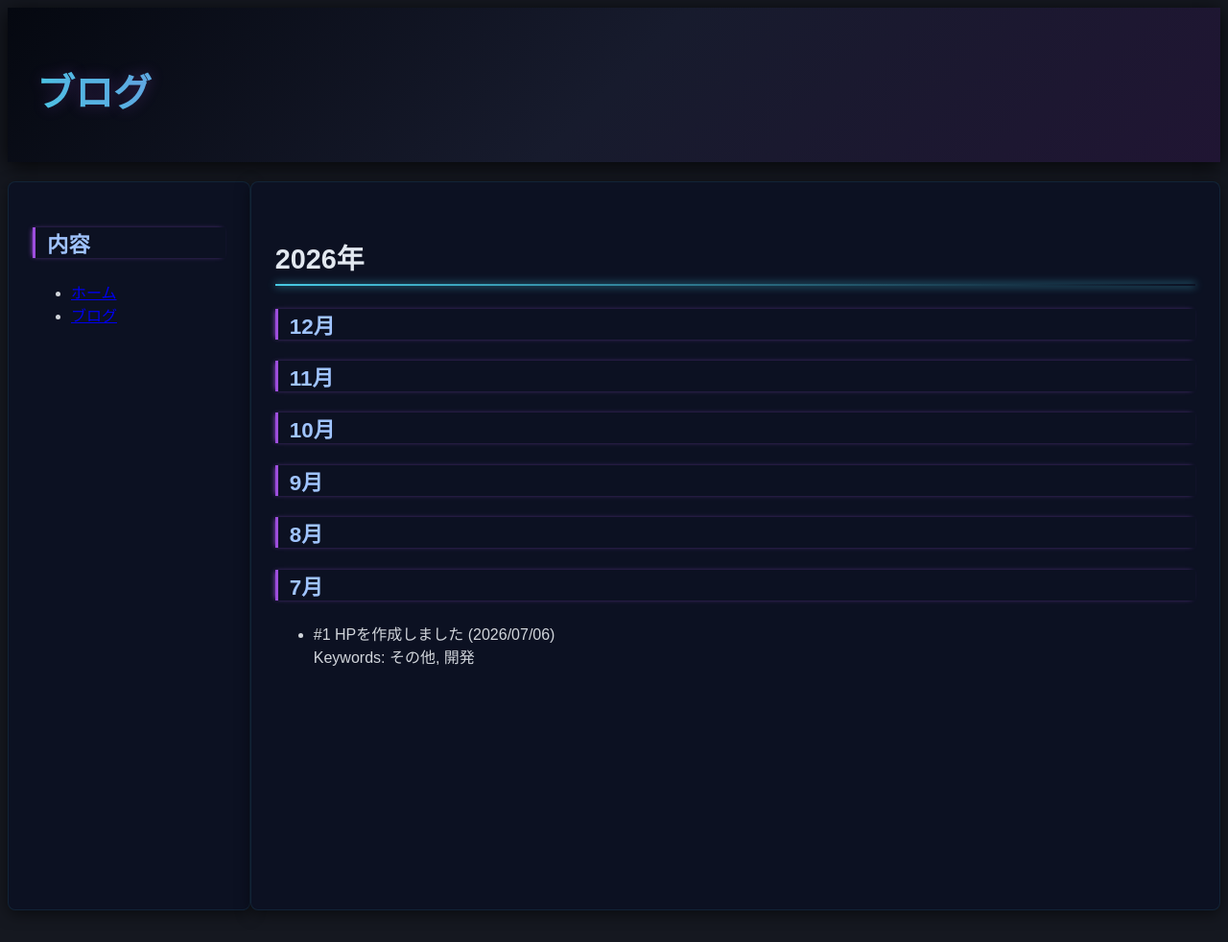
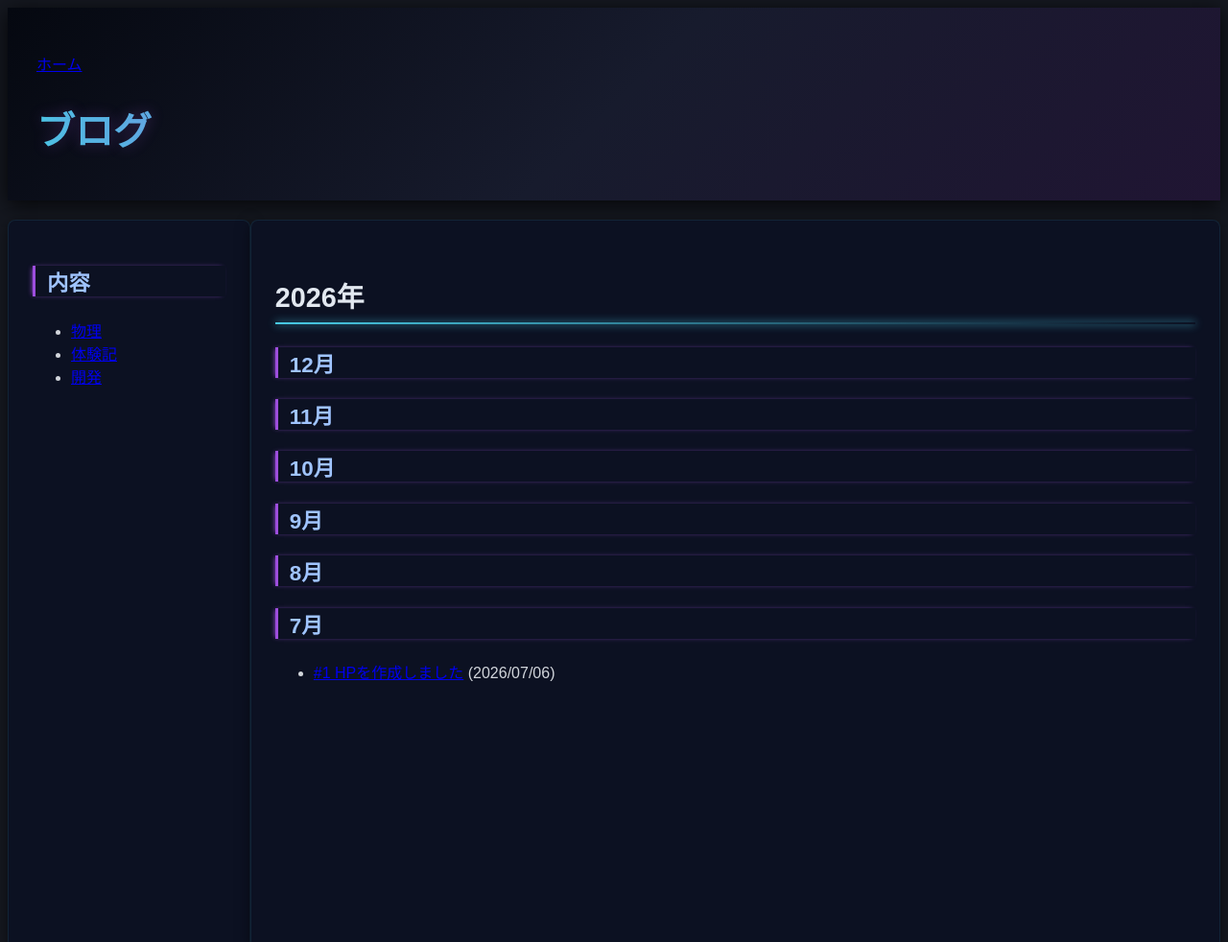
Before and after one commit to sirius256asteria-hub/sirius, a plain HTML site: page blog/index.html in a window 1280 px wide. Shown: the top 982 px of the page at 96% size. Drawn offline with Linux system fonts and the light colour scheme.

Commit message:
Update index.html

```diff
--- a/blog/index.html
+++ b/blog/index.html
@@ -129,14 +129,16 @@ h3 {
 </head>
 <body>
   <header>
-        <h1>ブログ</h1>
+    <p></p><a href="https://sirius.sirius256asteria.workers.dev">ホーム</a></p>
+    <h1>ブログ</h1>
   </header>
   <div class="container">
     <div class="side">
     <h3>内容</h3>
       <ul>
-        <li><a href="https://sirius.sirius256asteria.workers.dev">ホーム</a></li>
-        <li><a href="https://sirius.sirius256asteria.workers.dev/blog">ブログ</a></li>
+        <li><a href="https://sirius.sirius256asteria.workers.dev/blog/phys"> 物理 </a></li>
+        <li><a href="https://sirius.sirius256asteria.workers.dev/blog/exp"> 体験記 </a></li>
+        <li><a href="https://sirius.sirius256asteria.workers.dev/blog/dev"> 開発 </a></li>
       </ul>
     </div>
     <div class="section">
@@ -148,7 +150,7 @@ h3 {
     <h3>8月</h3>
     <h3>7月</h3>
       <ul>
-        <li>#1 HPを作成しました (2026/07/06)<br>Keywords: その他, 開発</li>
+        <li><a href="https://sirius.sirius256asteria.workers.dev/blog/1">#1 HPを作成しました</a> (2026/07/06) </li>
       </ul>
     </div>
   </div>
```
